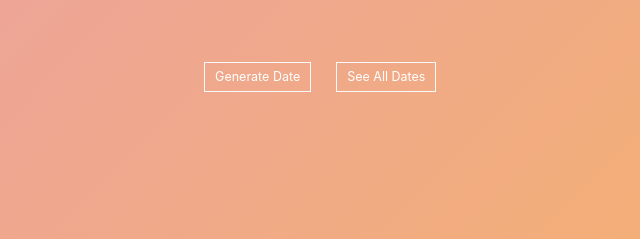
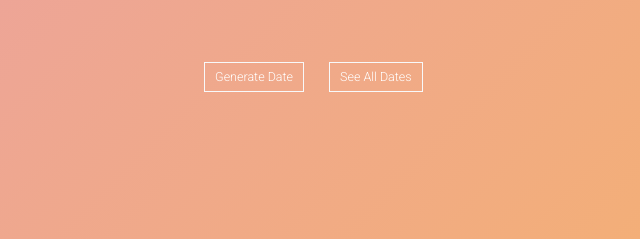
Before and after one commit to kellylue/dateabase, a website: page index.html in a window 1280 px wide. Shown: the part 415-654 px from the top of the page, 346-986 px from the left. Drawn offline with nearby package versions, Linux system fonts and the light colour scheme.

Commit message:
button font change

```diff
--- a/styles.css
+++ b/styles.css
@@ -62,6 +62,7 @@ h1 {
     color: #fff !important;
     border-radius: 0 !important;
     background-color: transparent !important;
+    font-family: 'Roboto', sans-serif !important;
 }
 
 .btn:hover {
```
